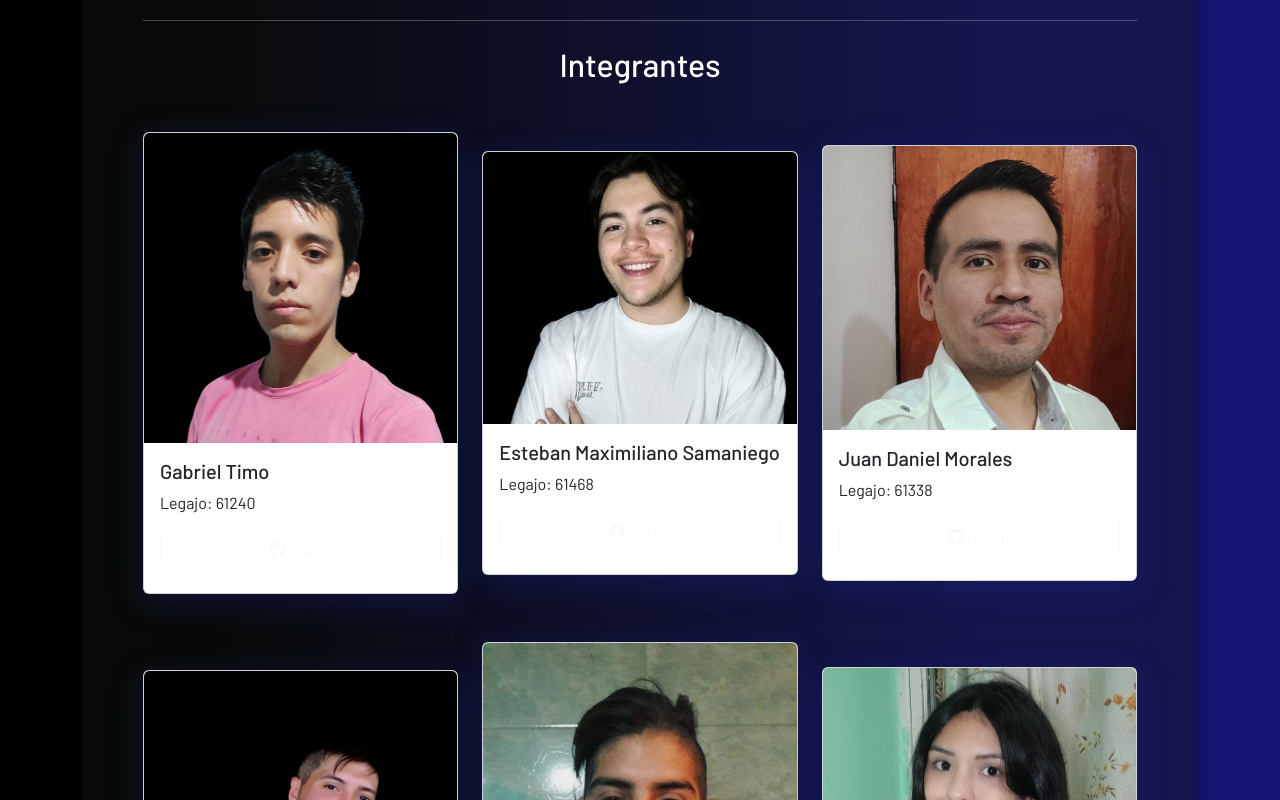
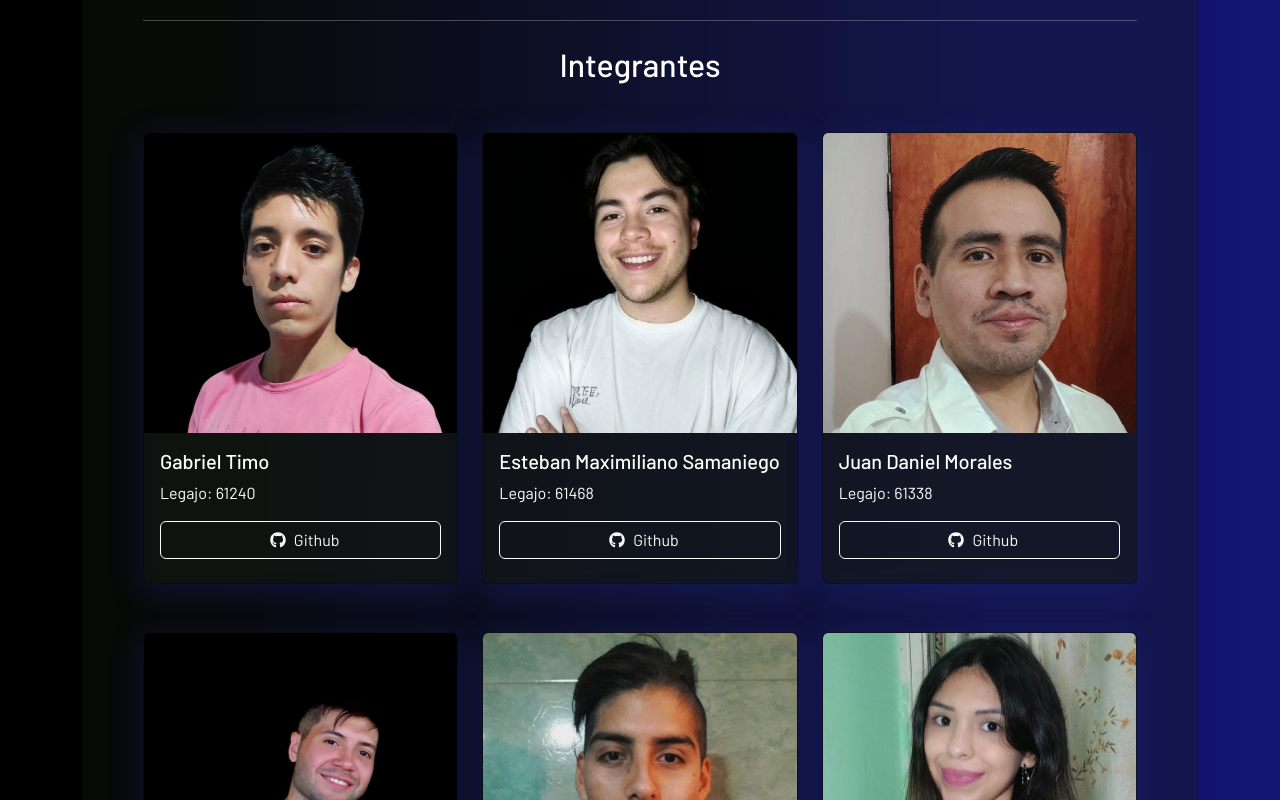
Before and after one commit to MaxiSama12/TP2_Programacion_Grupo_6, a React (Create React App) app: page / in a window 1280 px wide. Shown: the part 560-1360 px from the top of the page. Built offline with nearby package versions, Linux system fonts and the light colour scheme.

Commit message:
trayendo cambios de develop para hacer merge

```diff
--- a/src/styles/cardNosotros.css
+++ b/src/styles/cardNosotros.css
@@ -1,15 +1,13 @@
 .img-fluid {
-  height: 300px;
+  height: 300px !important;
   object-fit: cover;
 }
 
 .card-nosotros {
-  background: rgba(22, 25, 22, 0.4); /* Blanco semitransparente */
-  backdrop-filter: blur(10px); /* Blur */
-  -webkit-backdrop-filter: blur(10px); /* Safari */
-  border: 1px solid rgba(255, 255, 255, 0.3);
-  border-radius: 1rem; /* Bordes redondeados */
+  background: rgba(22, 25, 22, 0.4) !important; /* Blanco semitransparente */
+  backdrop-filter: blur(10px) !important; /* Blur */
+  -webkit-backdrop-filter: blur(10px) !important; /* Safari */
   overflow: hidden;
   box-shadow: 0 8px 32px 0 rgba(31, 38, 135, 0.37); /* Sombra sutil */
-  color: white;
+  color: white !important;
 }
```
